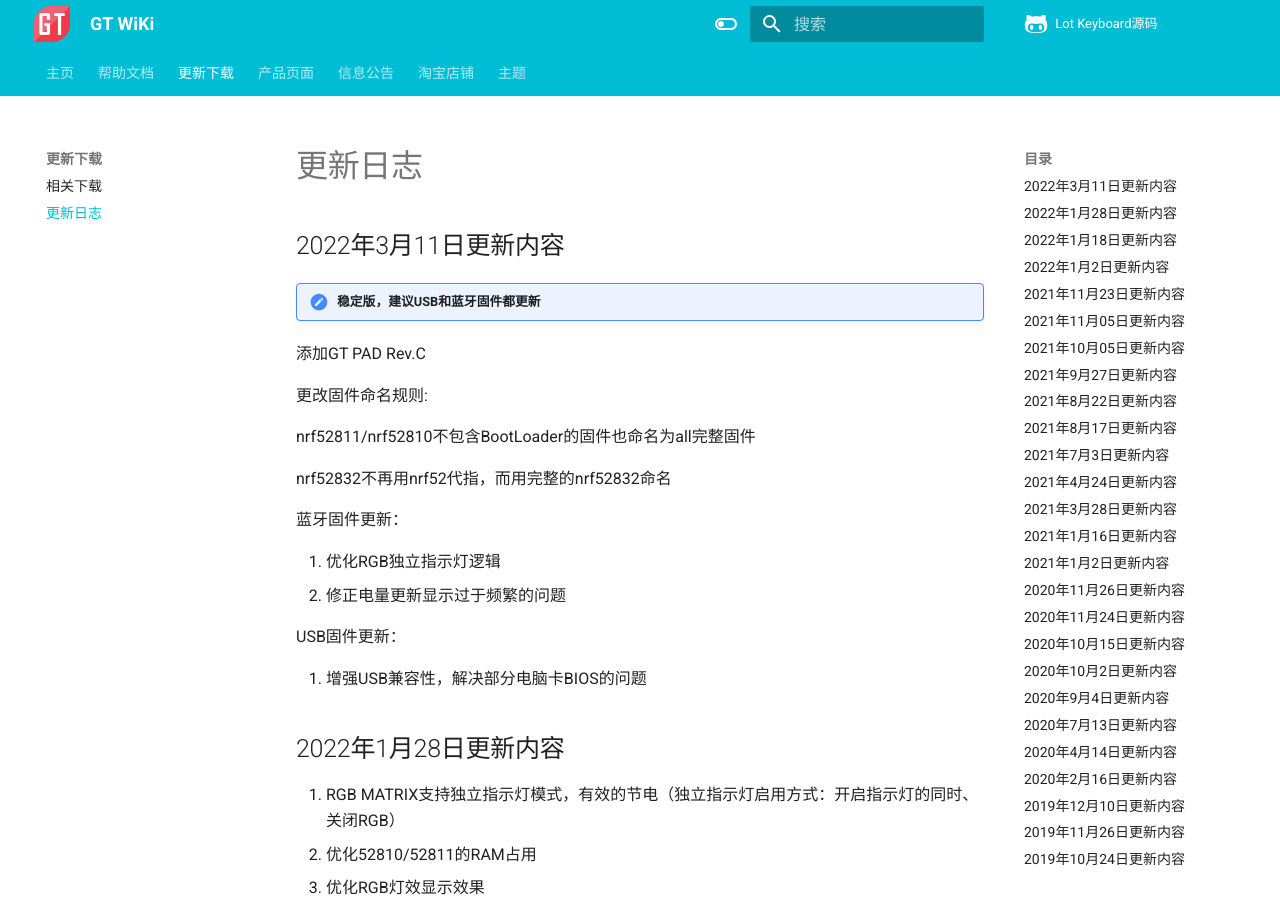
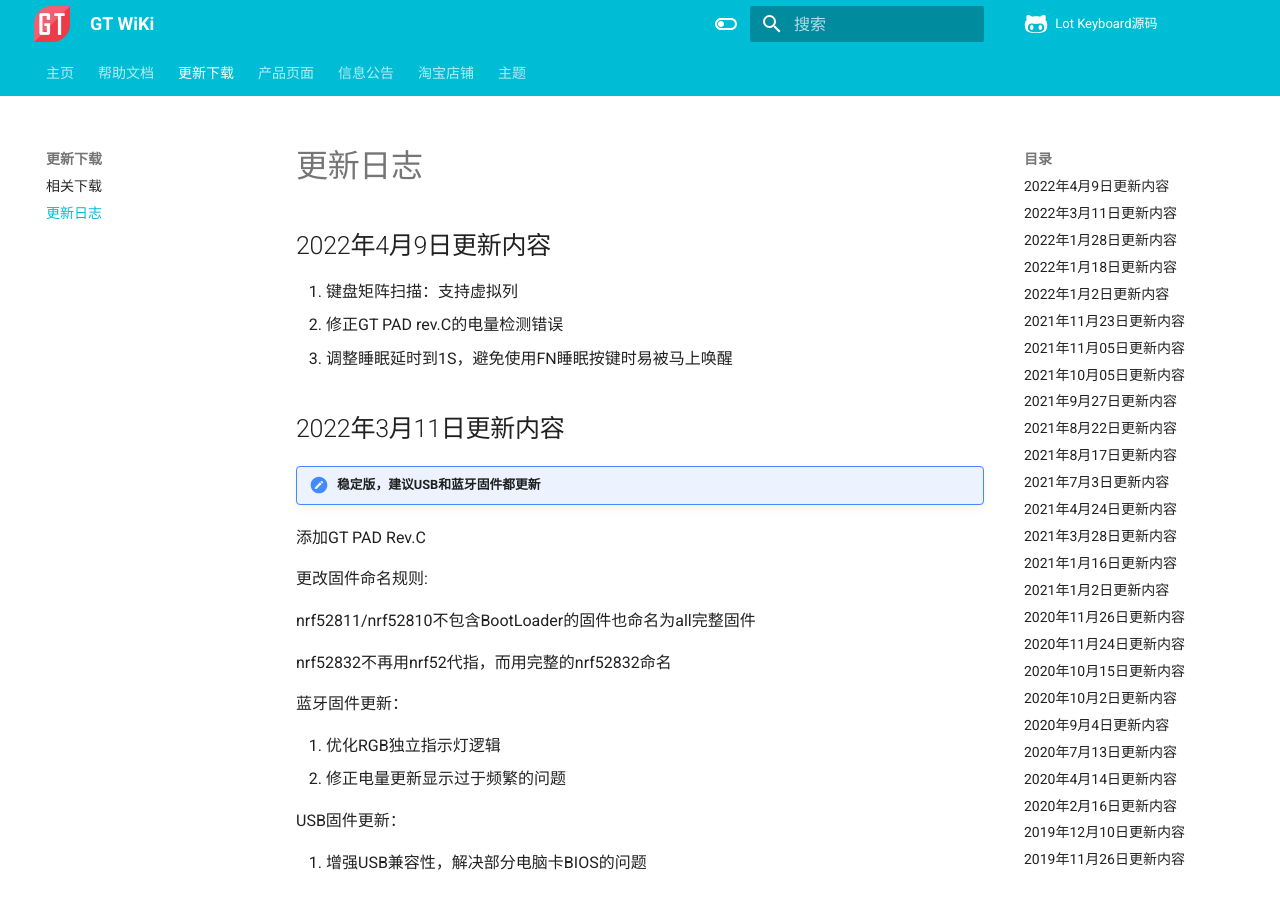
Before and after one commit to genokolar/genokolar.github.io, an MkDocs documentation site: the page built from docs/changelog.md, in a window 1280 px wide and 900 px high. Built offline with MkDocs 1.6.1 and Material for MkDocs 9.7.7, drawn with Linux system fonts in a browser that asks for light colours; comment, search, counter and statistics services are not loaded.

Commit message:
Update changelog.md

```diff
--- a/docs/changelog.md
+++ b/docs/changelog.md
@@ -1,5 +1,12 @@
 更新日志
 ==========
+
+2022年4月9日更新内容
+--------
+1. 键盘矩阵扫描：支持虚拟列
+2. 修正GT PAD rev.C的电量检测错误
+3. 调整睡眠延时到1S，避免使用FN睡眠按键时易被马上唤醒
+
 2022年3月11日更新内容
 --------
 !!! note "稳定版，建议USB和蓝牙固件都更新"
```
